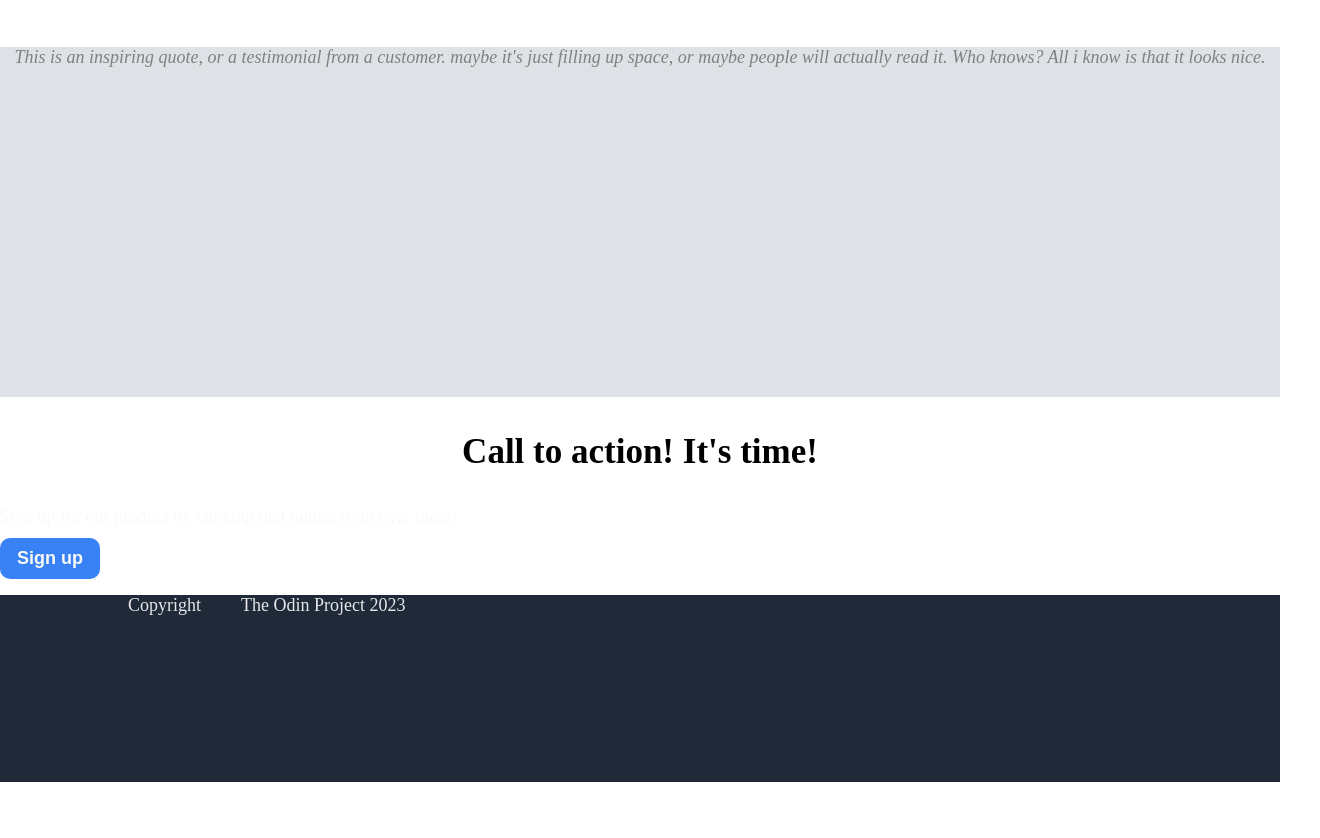
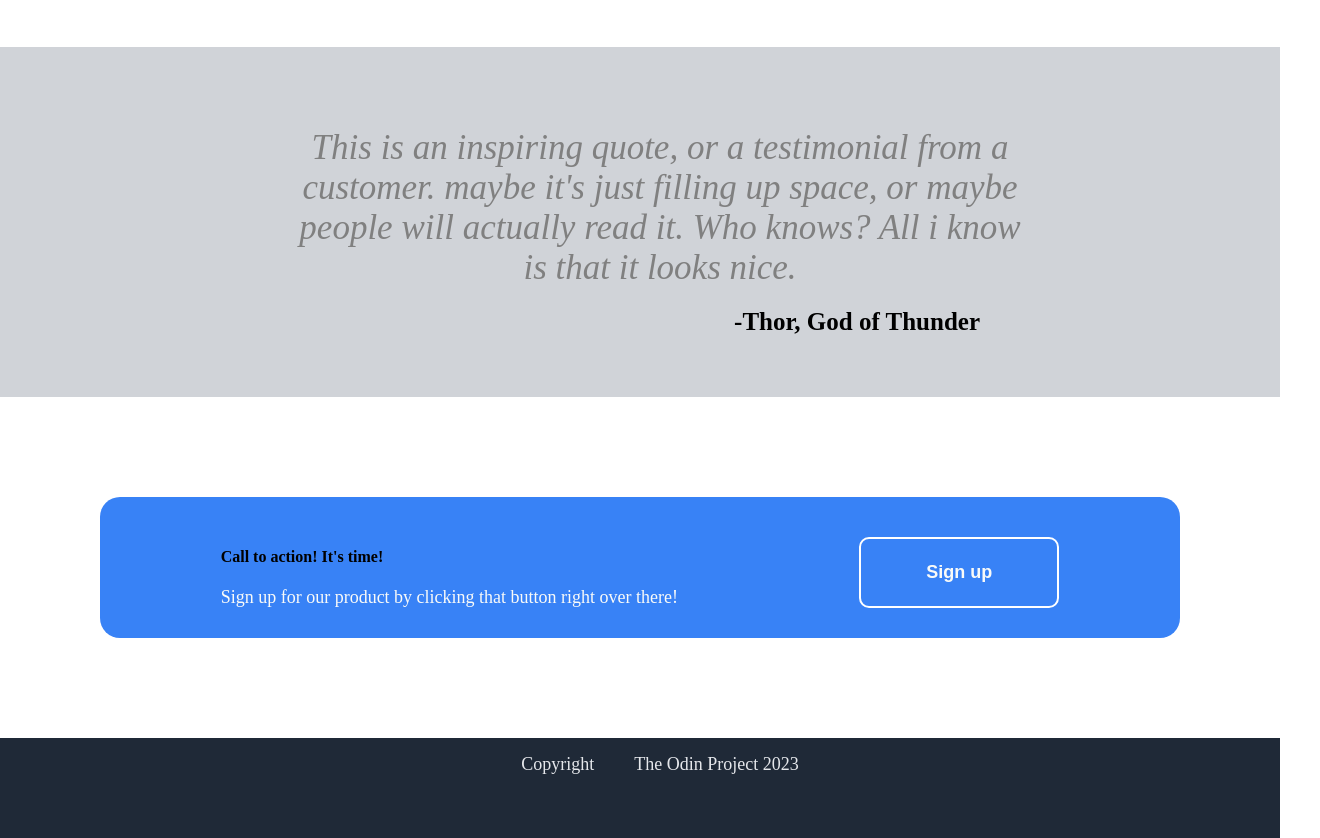
Before and after one commit to Adissa12/odin-first, a plain HTML site: page index.html in a window 1280 px wide. Shown: the part 878-1716 px from the top of the page, 1320 px wide, since content can reach past the window. Before the commit the page ends 1660 px from the top, so only its background shows below. Drawn offline with Linux system fonts and the light colour scheme.

Commit message:
Added style

```diff
--- a/index.html
+++ b/index.html
@@ -56,15 +56,16 @@
     </section>
 
     <section class="citation">
-        <div>
-            <cite>This is an inspiring quote, or a testimonial from a customer. maybe it's just filling up space, or maybe people will actually read it. Who knows? All i know is that it looks nice.</cite>
+        <div >
+            <cite class="citation-un" >This is an inspiring quote, or a testimonial  from a <br> customer. maybe it's just  filling up space, or maybe <br> people will actually read it. Who knows? All i know <br> is that it looks nice.</cite>
+            <span class="author">-Thor, God of Thunder</span>
         </div>
     </section>
 
-    <section>
+    <section class="action">
         <div>
-            <h3>Call to action! It's time!</h3>
-            <p>Sign up for our product by clicking that button right over there!</p>
+            <h4>Call to action! It's time!</h4>
+            <p class="sign">Sign up for our product by clicking that button right over there!</p>
         </div>
         <button>Sign up</button>
     </section>
--- a/style.css
+++ b/style.css
@@ -2,11 +2,24 @@ body{
     margin: 0;
     padding: 0;
 }
-.hero,.footer{
+.hero{
     background: #1F2937;
     padding:0 70px;
     padding-bottom: 150px;
     padding-right: 250px;
+}
+
+.footer{
+    background: #1F2937;
+    height: 100px;
+    display: flex;
+    flex-direction: column;
+    align-items: center;
+
+}
+
+.footer .container ul{
+
 }
 
 .container .menu{
@@ -70,7 +83,7 @@ button{
     border: 0;
     border-radius: 10px;
     padding: 10px;
-    width: 100px;
+    width: 150px;
     color: #F9FAF8;
     font-weight: bold;
     font-size: 18px;
@@ -110,5 +123,38 @@ h3{
  .citation{
     width: 100%;
     height: 350px;
-    background-color: #dee2e7;
+    background-color: #d0d3d8;
+    display: flex;
+    justify-content: center;
+    flex-direction: column;
  }
+
+ .citation-un{
+    font-size: 35px;
+    padding: 20px;
+    width: 100%;
+
+ }
+
+ .author{
+    float: right;
+    margin-right: 300px;
+    font-size: 25px;
+    font-weight: bold;
+ }
+
+ .action{
+    display: flex;
+    background-color: #3882F6;
+    margin: 100px;
+    border-radius: 20px;
+    justify-content: space-around;
+    padding: 30px;
+
+ }
+
+ .action button{
+    border: 2px solid white;
+    width: 200px;
+
+ }
```
